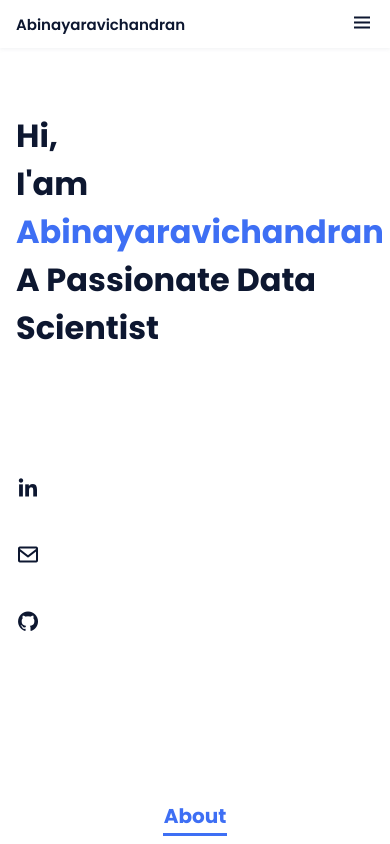
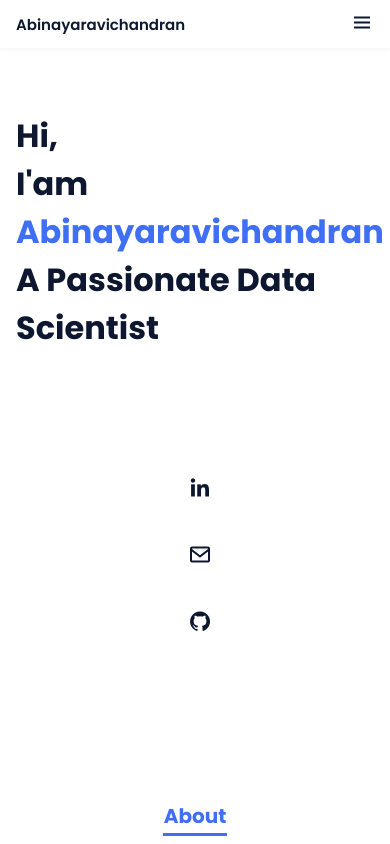
Before and after one commit to abinayaravichandran1930/portfolio, a plain HTML site: page index.html in a window 390 px wide. Shown: the top 844 px of the page. Drawn offline with nearby package versions, Linux system fonts and the light colour scheme; files that its build step writes are made by us from their sources; some icons are missing; files whose address does not match are found by name.

Commit message:
same icon modification for mobile view

```diff
--- a/styles.css
+++ b/styles.css
@@ -560,15 +560,17 @@ img {
   position: relative;
   cursor: pointer;
 }
-/*==================== MOBILE SOCIAL ICONS ====================*/
 @media screen and (max-width: 767px) {
   .home__social {
-    flex-direction: row;       /* horizontal layout */
-    justify-content: center;   /* center the icons */
-    gap: 1rem;                 /* spacing between icons */
+    display: flex;
+    flex-direction: row;
+    justify-content: flex-start;
+    align-items: center;
+    gap: 1rem;
   }
 
   .home__social-icon {
-    margin-bottom: 0;          /* remove vertical spacing */
+    margin-bottom: 0;
+    font-size: 1.5rem;
   }
 }
```
